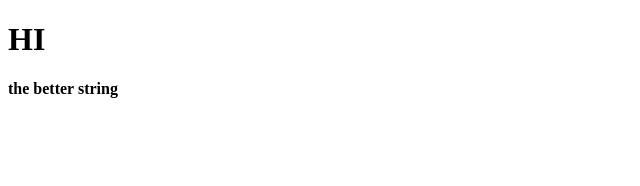
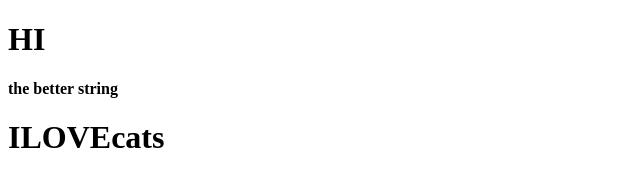
Before and after one commit to nss-evening-cohort-7/jsStrings, a plain HTML site: page index.html in a window 1280 px wide. Shown: the whole page, without its empty margins (0-640 px from the left). Drawn offline with Linux system fonts and the light colour scheme.

Commit message:
added exercise5

```diff
--- a/index.html
+++ b/index.html
@@ -9,6 +9,7 @@
 <body>
   <h1>HI</h1>
   <div id="yarn-holder"></div>
+  <div id="cat-holder"></div>
   <script src="./strings.js"></script>
 </body>
 </html>
--- a/strings.js
+++ b/strings.js
@@ -34,3 +34,16 @@ var domString = "<h4>" + yarn + "</h4>";
 
 var myDiv = document.getElementById('yarn-holder');
 myDiv.innerHTML = domString;
+
+
+
+
+
+//Challenge #5
+var str = 'IBMWLOVEbmcatsbmw';
+var cats = str.replace(/[BMWbmw]/g, '');
+// var cats = str.replace(/[bmw]/gi, '');
+console.log("cats", cats);
+var catStr = "<h1>" + cats + "</h1>";
+var catElement = document.getElementById("cat-holder");
+catElement.innerHTML = catStr;
```
